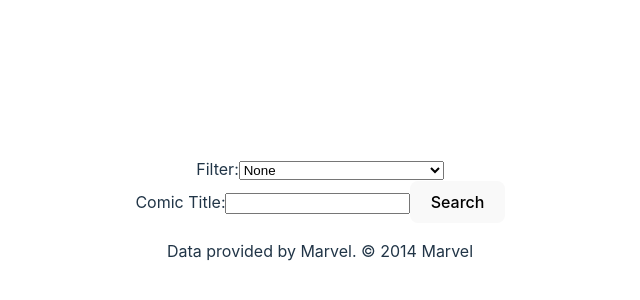
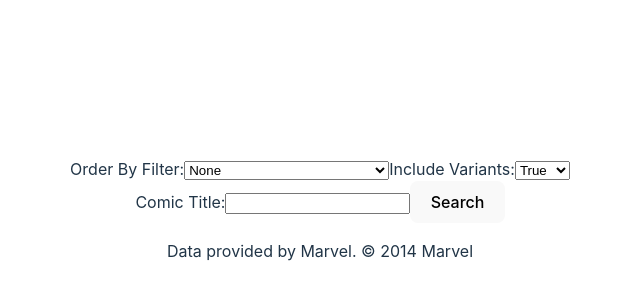
Before and after one commit to TylerMetz/SummersMarch1994, a React (Vite) app in the folder marvel-api-app/: page / in a window 1280 px wide. Shown: the part 182-482 px from the top of the page, without its empty margins (320-960 px from the left). Built offline with nearby package versions, Linux system fonts and the light colour scheme.

Commit message:
include variants filter

```diff
--- a/marvel-api-app/src/components/CharacterForm/CharacterForm.tsx
+++ b/marvel-api-app/src/components/CharacterForm/CharacterForm.tsx
@@ -13,6 +13,7 @@ const CharacterForm = () => {
 
   const [filterSettings, setFilterSettings] = useState({
     orderBy: null as string | null,
+    includeVariants: false,
   });
 
   const [responseData, setResponseData] = useState<ComicDataWrapper | null>(
--- a/marvel-api-app/src/components/CharacterForm/Filter/ComicSearchFilters.tsx
+++ b/marvel-api-app/src/components/CharacterForm/Filter/ComicSearchFilters.tsx
@@ -2,7 +2,7 @@ import { useState } from 'react';
 import './ComicSearchFilters.scss'
 
 type ComicSearchFiltersProps = {
-  onFilterChange: (filter: { orderBy: string }) => void;
+  onFilterChange: (filter: { orderBy: string, includeVariants: boolean }) => void;
 };
 
 const ComicSearchFilters = ({ onFilterChange }: ComicSearchFiltersProps) => {
@@ -10,13 +10,16 @@ const ComicSearchFilters = ({ onFilterChange }: ComicSearchFiltersProps) => {
 
   const handleOrderByChange = (orderBy: string) => {
     setSelectedOrderBy(orderBy);
-    onFilterChange({ orderBy });
+    onFilterChange({
+      orderBy,
+      includeVariants: false
+    });
   };
 
   return (
     <div>
       <label>
-        Filter:
+        Order By Filter:
         <select
           value={selectedOrderBy}
           onChange={(e) => handleOrderByChange(e.target.value)}
@@ -32,6 +35,16 @@ const ComicSearchFilters = ({ onFilterChange }: ComicSearchFiltersProps) => {
             <option value={'-issueNumber'}>- Issue Number</option>
           </select>
       </label>
+      <label>
+       Include Variants:
+        <select
+          value={selectedOrderBy}
+          onChange={(e) => handleOrderByChange(e.target.value)}
+          >
+            <option value={'true'}>True</option>
+            <option value={'false'}>False</option>
+          </select>
+      </label>
     </div>
   );
 };
--- a/marvel-api-app/src/components/CharacterForm/Filter/filter-types.tsx
+++ b/marvel-api-app/src/components/CharacterForm/Filter/filter-types.tsx
@@ -1,3 +1,4 @@
 export type FilterSettings = {
   orderBy: string | null;
+  includeVariants: boolean;
 };
```
